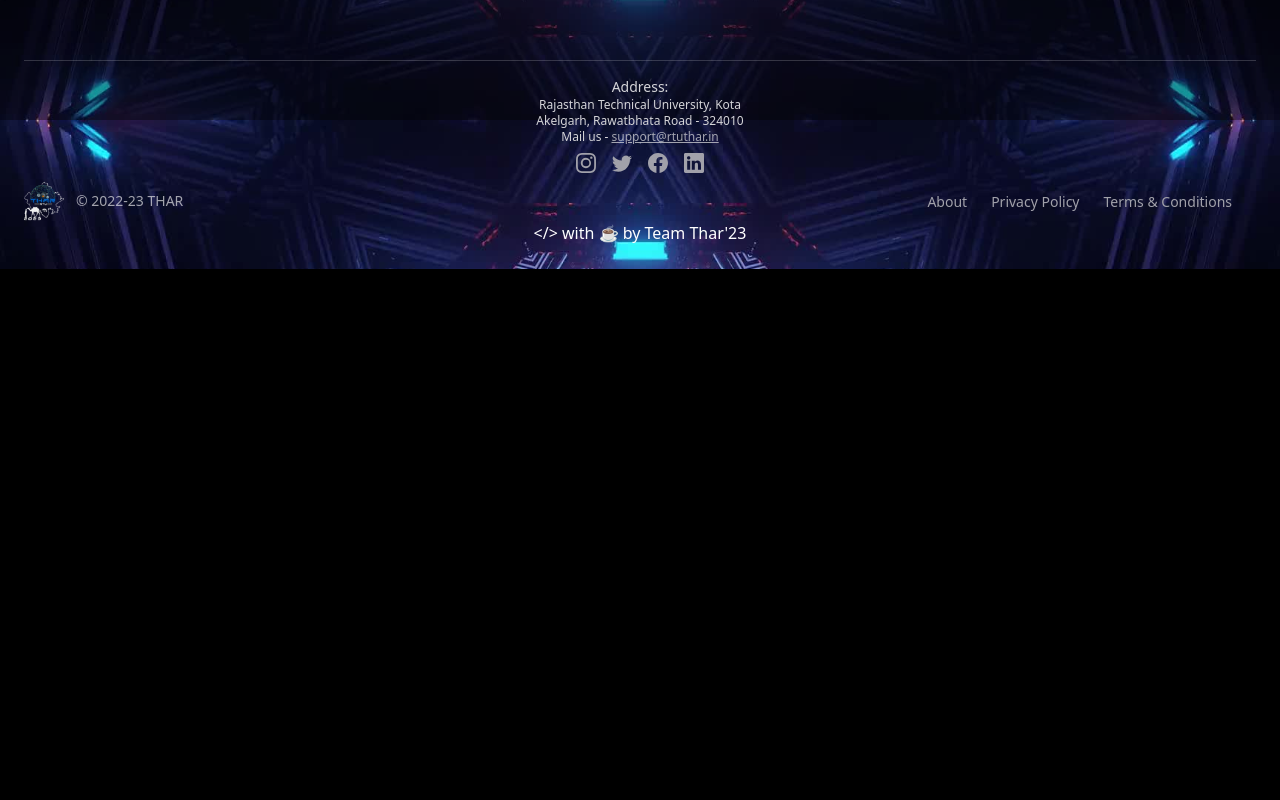
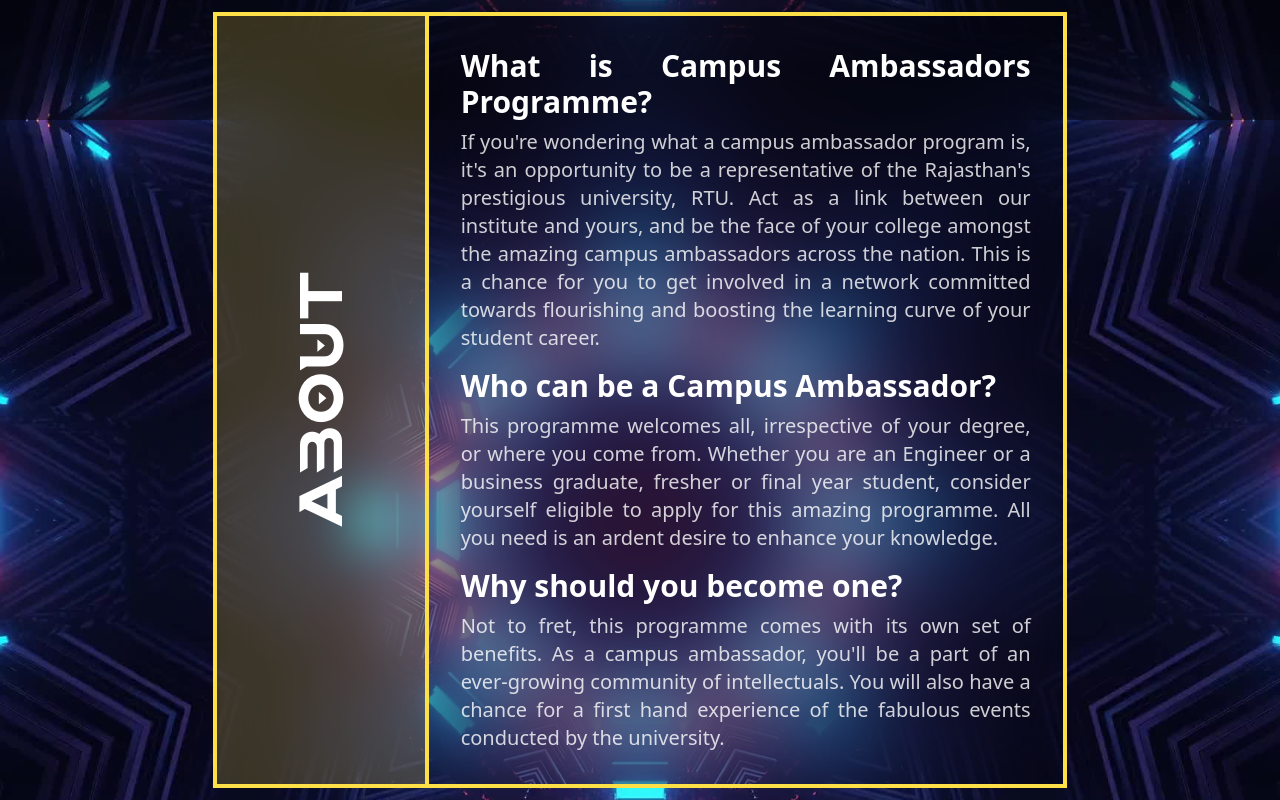
Before and after one commit to ishanjain1502/thar, a Next.js app: page /ca in a window 1280 px wide. Shown: the part 680-1480 px from the top of the page. Before the commit the page ends 949 px from the top, so only its background shows below. Built offline with nearby package versions, Linux system fonts and the light colour scheme.

Commit message:
about section of campus ambassador page

```diff
--- a/components/ca/About.js
+++ b/components/ca/About.js
@@ -2,8 +2,51 @@ import React from "react";
 
 export default function About() {
   return (
-    <div className="" id="about">
-      About
+    <div id="aboutca" className="flex justify-center my-12 md:my-14 lg:my-16">
+      {/* Flex Break Point - lg */}
+      <div className="w-11/12 sm:w-10/12 md:w-8/12 xl:w-8/12 border-4 border-yellow-300 flex flex-col lg:flex-row">
+        <div className=" bg-yellow-300/20 backdrop-blur-xl w-full lg:w-3/12 flex h-full justify-center items-center lg:border-r-4 border-b-4 lg:border-b-0 border-yellow-300">
+          <span className="lg:-rotate-90 h-max text-6xl font-spaceboards my-4 pt-3">
+            About
+          </span>
+        </div>
+        <article
+          lang="en"
+          className="w-full lg:w-9/12 p-8 text-xl md: bg-black/20 backdrop-blur-2xl break-words text-justify"
+        >
+          <div className="text-lg md:text-xl lg:text2xl xl:text-3xl font-semibold">
+            What is Campus Ambassadors Programme?
+          </div>
+          <p className="text-white/80 mt-2">
+            If you&apos;re wondering what a campus ambassador program is,
+            it&apos;s an opportunity to be a representative of the
+            Rajasthan&apos;s prestigious university, RTU. Act as a link between
+            our institute and yours, and be the face of your college amongst the
+            amazing campus ambassadors across the nation. This is a chance for
+            you to get involved in a network committed towards flourishing and
+            boosting the learning curve of your student career.
+          </p>
+          <div className="text-lg md:text-xl lg:text2xl xl:text-3xl font-semibold mt-4">
+            Who can be a Campus Ambassador?
+          </div>
+          <p className="text-white/80 mt-2">
+            This programme welcomes all, irrespective of your degree, or where
+            you come from. Whether you are an Engineer or a business graduate,
+            fresher or final year student, consider yourself eligible to apply
+            for this amazing programme. All you need is an ardent desire to
+            enhance your knowledge.
+          </p>
+          <div className="text-lg md:text-xl lg:text2xl xl:text-3xl font-semibold mt-4">
+            Why should you become one?
+          </div>
+          <p className="text-white/80 mt-2">
+            Not to fret, this programme comes with its own set of benefits. As a
+            campus ambassador, you&apos;ll be a part of an ever-growing
+            community of intellectuals. You will also have a chance for a first
+            hand experience of the fabulous events conducted by the university.
+          </p>
+        </article>
+      </div>
     </div>
   );
 }
```
